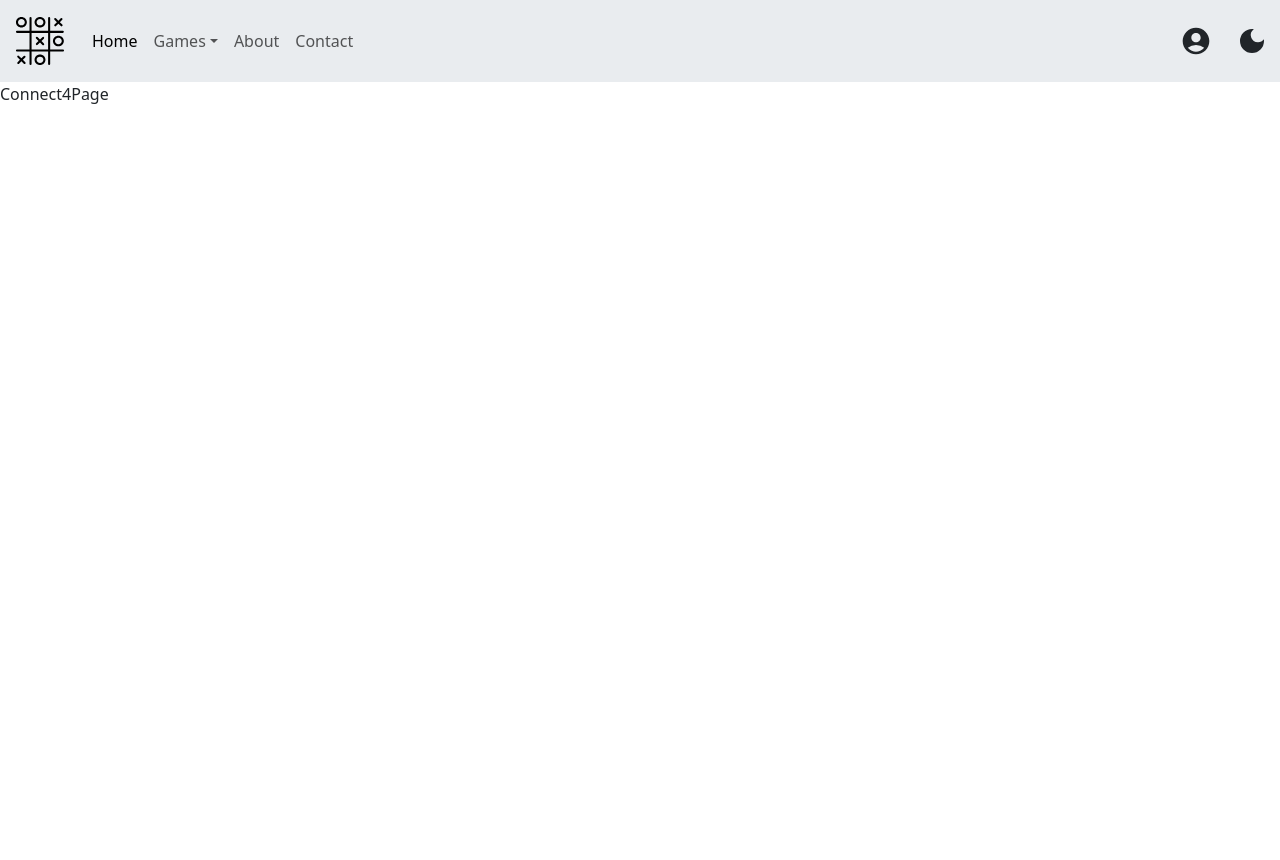
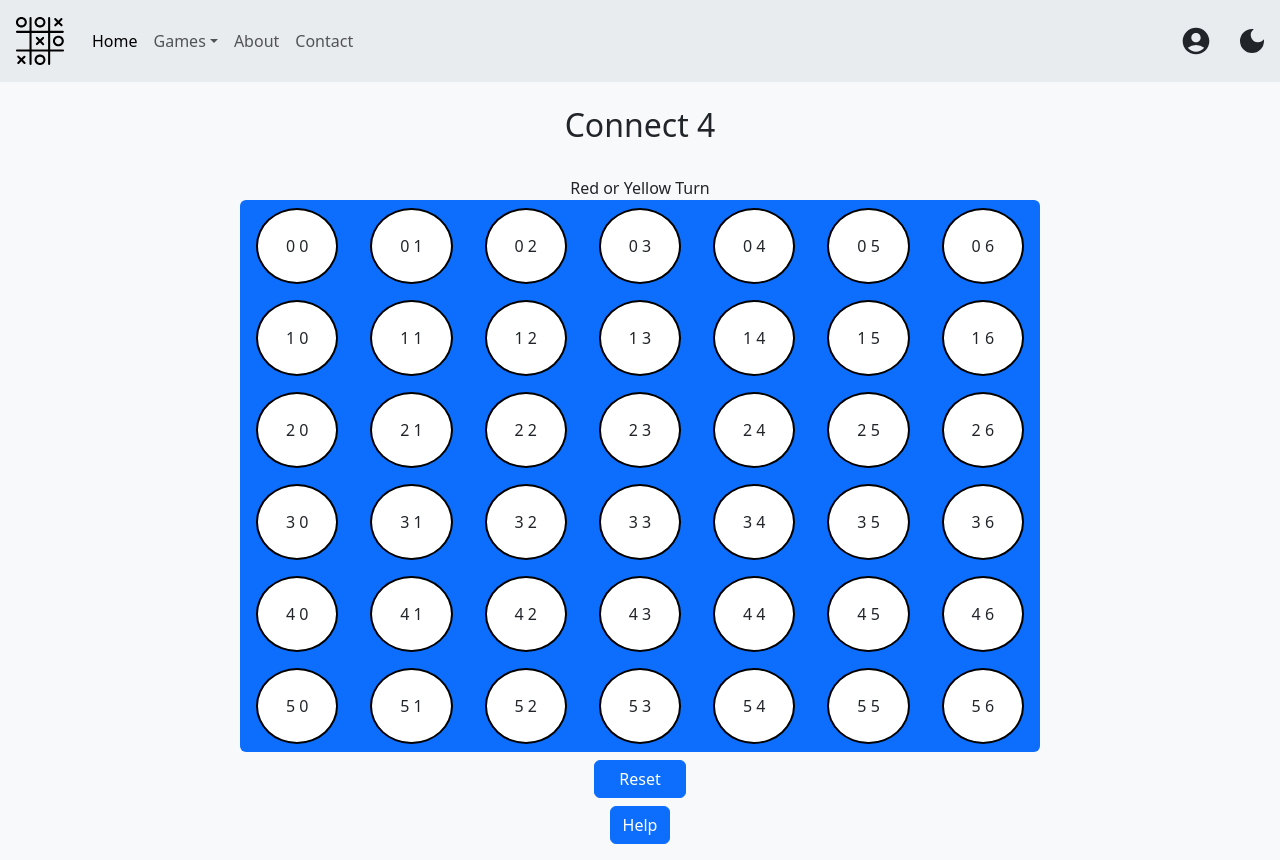
Before and after one commit to Zeden19/pencil-and-paper-games, a React (Vite) app: page /connect4 in a window 1280 px wide. Before the commit the page ends 800 px from the top, so only its background shows below. Built offline with nearby package versions, Linux system fonts and the light colour scheme.

Commit message:
Start connect 4

```diff
--- /dev/null
+++ b/src/Connect4/Connect4Grid.tsx
@@ -0,0 +1,26 @@
+import useConnect4Store from "./stores.ts";
+import styles from "./styles.module.css";
+
+function Connect4Grid() {
+  const { grid } = useConnect4Store();
+  return (
+    <div style={{ maxWidth: "800px" }} className={"container text-center bg-primary rounded g-4"}>
+      <div className={"row " + styles.rowCols7}>
+        {grid.map((down, downIndex) =>
+          down.map((right, rightIndex) => (
+            <div
+              key={downIndex.toString() + " " + rightIndex.toString()}
+              className={"col py-2 px-md-3 px-1"}
+            >
+              <div className={"rounded-circle bg-white py-2 py-md-4 border border-2 border-black"}>
+                {downIndex} {rightIndex}
+              </div>
+            </div>
+          )),
+        )}
+      </div>
+    </div>
+  );
+}
+
+export default Connect4Grid;
--- /dev/null
+++ b/src/Connect4/stores.ts
@@ -0,0 +1,50 @@
+import { create } from "zustand";
+
+interface Connect4Store {
+  grid: string[][];
+  vsCpu: boolean;
+  turn: "red" | "yellow";
+  playing: boolean;
+  winner: string;
+
+  setPlaying: () => void;
+  setVsCpu: () => void;
+  setTurn: () => void;
+  reset: () => void;
+  setWinner: (winner: string, winningBoard?: string[][]) => void;
+}
+
+const emptyGrid = [
+  ["", "", "", "", "", "", ""],
+  ["", "", "", "", "", "", ""],
+  ["", "", "", "", "", "", ""],
+  ["", "", "", "", "", "", ""],
+  ["", "", "", "", "", "", ""],
+  ["", "", "", "", "", "", ""],
+];
+const useConnect4Store = create<Connect4Store>((setState) => ({
+  grid: emptyGrid,
+  vsCpu: true,
+  turn: "red",
+  playing: false,
+  winner: "",
+
+  setPlaying: () =>
+    setState((state) => ({
+      playing: !state.playing,
+      board: emptyGrid,
+      winner: "",
+    })),
+  setVsCpu: () => setState((state) => ({ vsCpu: !state.vsCpu })),
+  setTurn: () => setState((state) => ({ turn: state.turn === "red" ? "red" : "yellow" })),
+  reset: () =>
+    setState((state) => ({
+      playing: !state.playing,
+      board: emptyGrid,
+      winner: "",
+    })),
+  setWinner: (winner, winningBoard) =>
+    setState((state) => ({ winner: winner, playing: !state.playing, board: winningBoard })),
+}));
+
+export default useConnect4Store;
--- /dev/null
+++ b/src/Connect4/styles.module.css
@@ -0,0 +1,4 @@
+.rowCols7 > * {
+    flex: 0 0 auto;
+    width: 14.28571429%
+}
--- a/src/pages/Connect4Page.tsx
+++ b/src/pages/Connect4Page.tsx
@@ -1,8 +1,13 @@
+import GamePages from "../GamePages.tsx";
+import Connect4Grid from "../Connect4/Connect4Grid.tsx";
+
 function Connect4Page() {
   return (
-    <>
-      Connect4Page
-    </>
+    <GamePages playing={true} title={"Connect 4"} startFunction={() => ''}>
+      Red or Yellow Turn
+      <Connect4Grid/>
+
+    </GamePages>
   )
 }
 
```
